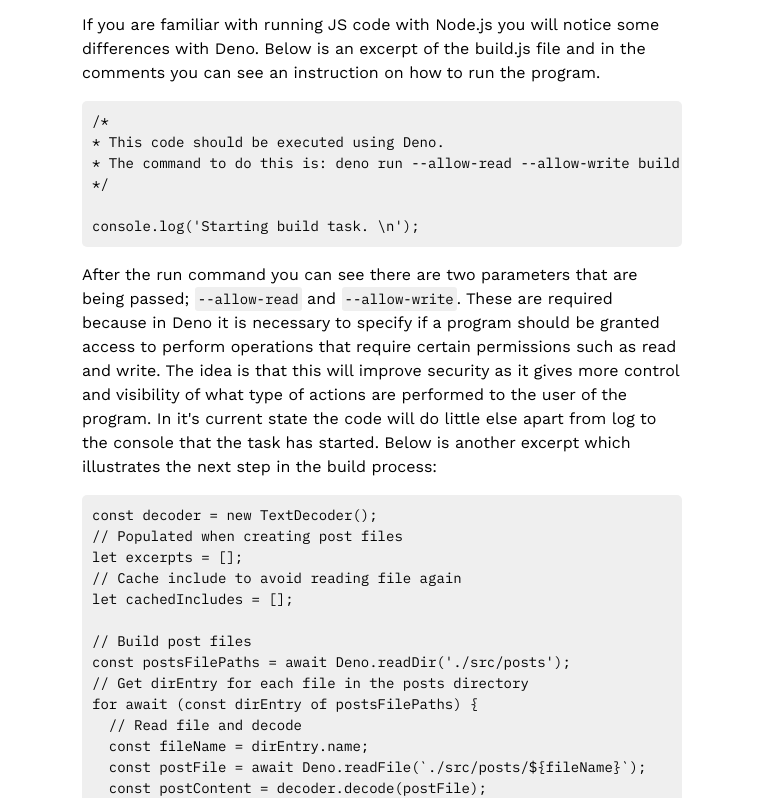
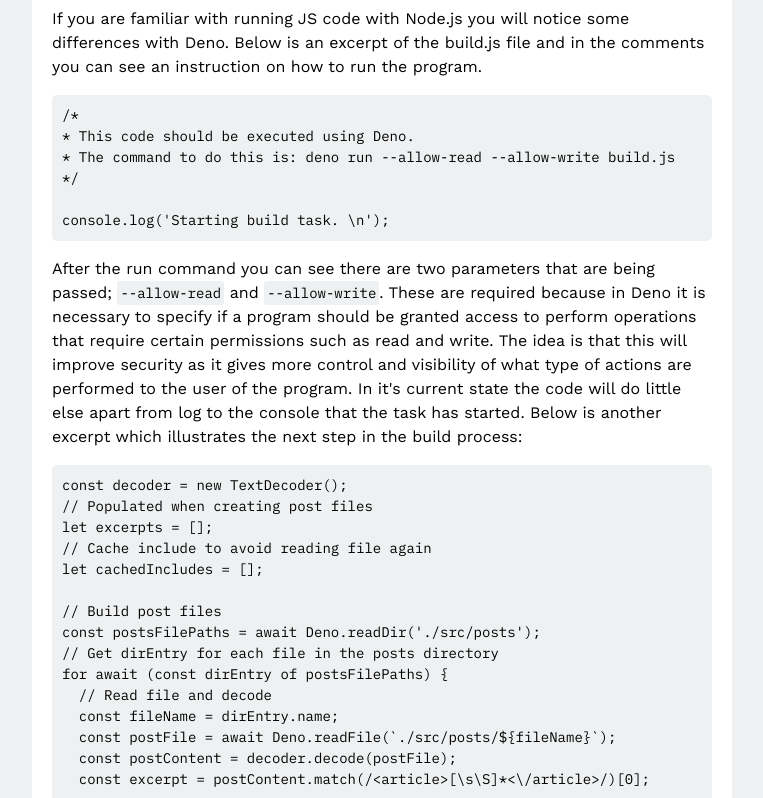
Before and after one commit to pdp2/itanglo, a plain HTML site: page docs/index.html in a window 1280 px wide. Shown: the part 1248-2046 px from the top of the page, without its empty margins (258-1021 px from the left). Drawn offline with nearby package versions, Linux system fonts and the light colour scheme.

Commit message:
A few style changes including adding a bg colour

```diff
--- a/docs/main.css
+++ b/docs/main.css
@@ -3,10 +3,11 @@
 }
 
 body {
+	background: #eef0f1;
 	display: flex;
 	flex-direction: column;
 	font-family: 'Work Sans', sans-serif;
-	margin: 0 8px;
+	margin: 0;
 	min-height: 100vh;
 }
 
@@ -31,7 +32,7 @@ a:hover {
 pre {
 	overflow: auto;
 	padding: 10px;
-    background: #efefef;
+    background: #eef0f1;
     border-radius: 5px;
 }
 
@@ -41,8 +42,14 @@ code {
 	line-height: 1.5;
 }
 
+article {
+	background: #fff;
+    padding: 20px;
+    border-radius: 5px;
+}
+
 article :not(pre) code {
-    background: #efefef;
+    background: #eef0f1;
     border-radius: 3px;
     padding: 3px;
 }
@@ -52,6 +59,7 @@ article + article {
 }
 
 .mainHeader {
+	background: #fff;
 	display: flex;
 	padding: 20px;
 }
@@ -73,7 +81,8 @@ article + article {
 
 main {
 	flex: 1;
-	max-width: 600px;
+	max-width: 700px;
+	padding-top: 60px;
 }
 
 .postHeader {
```
